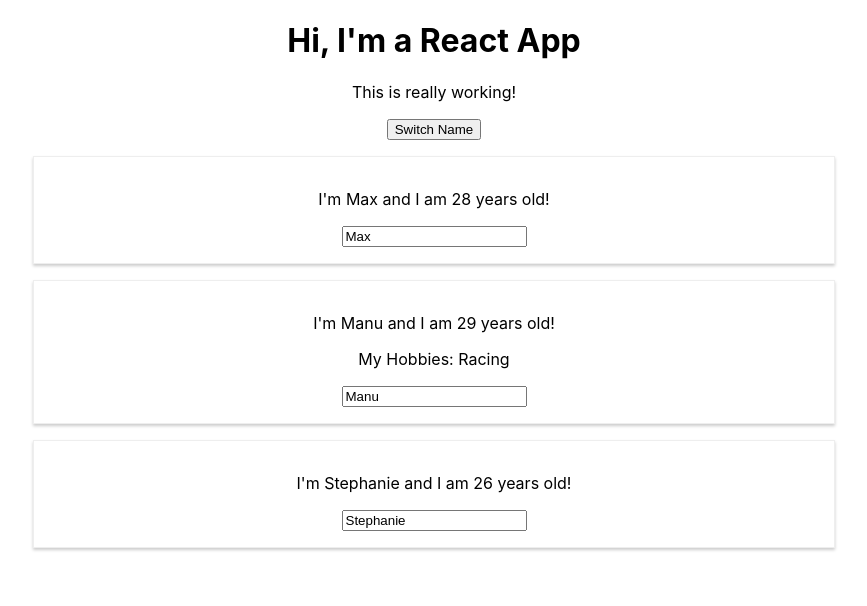
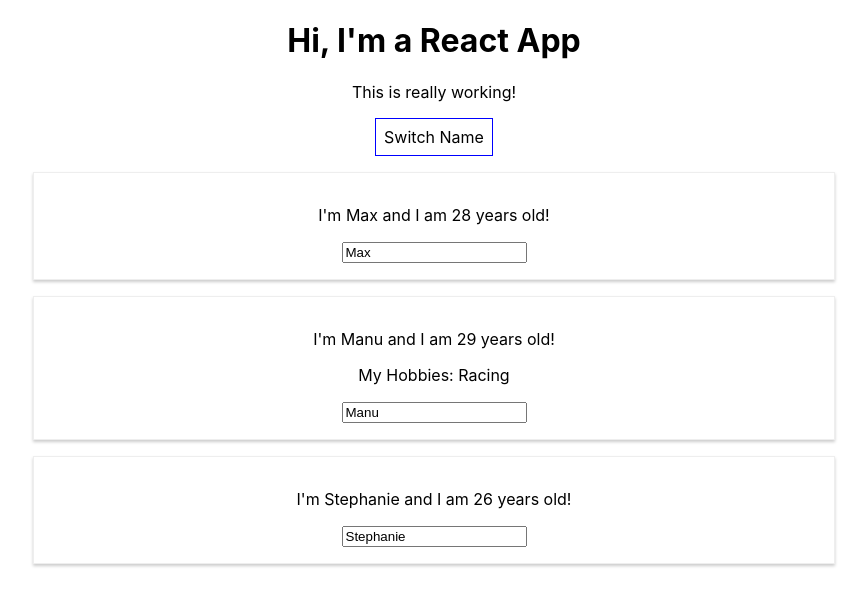
Before and after one commit to docedson/ReactTheCompleteGuideUdemy, a React (Create React App) app: page / in a window 1280 px wide. Shown: the top 606 px of the page, without its empty margins (206-1073 px from the left). Built offline with nearby package versions, Linux system fonts and the light colour scheme.

Commit message:
Finished lesson 49: Working with Inline Styles

```diff
--- a/src/App.js
+++ b/src/App.js
@@ -34,15 +34,24 @@
     })
   }
 
-  /// () => this.switchNameHandler('Maximilian!!)>Switch Name</button> == this
-  /// method can be inefficient, and it would be better to use the 'bind' method
-  /// stated below
   render () {
+    //// This is in-line styling which can be used, but is limited compared to
+    ///using true css styling
+    const style = {
+      backgroundColor: 'white',
+      font: 'inherit',
+      border: '1px solid blue',
+      padding: '8px',
+      cursor: 'pointer'
+    };
+
     return (
       <div className='App'>
         <h1>Hi, I'm a React App</h1>
         <p>This is really working!</p>
-        <button onClick={() => this.switchNameHandler('Maximilian!!')}>Switch Name</button>
+        <button
+          style={style}
+          onClick={() => this.switchNameHandler('Maximilian!!')}>Switch Name</button>
         <Person
           name={this.state.persons[0].name}
           age={this.state.persons[0].age} />
```
